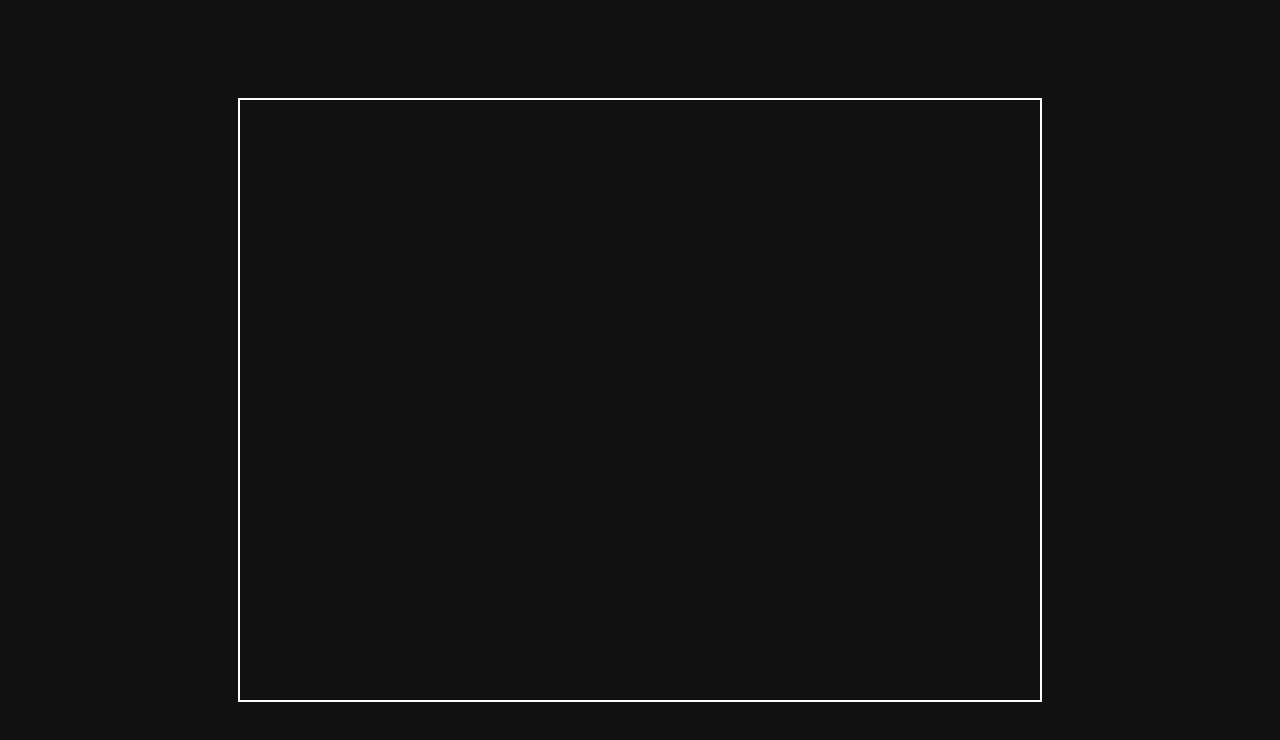
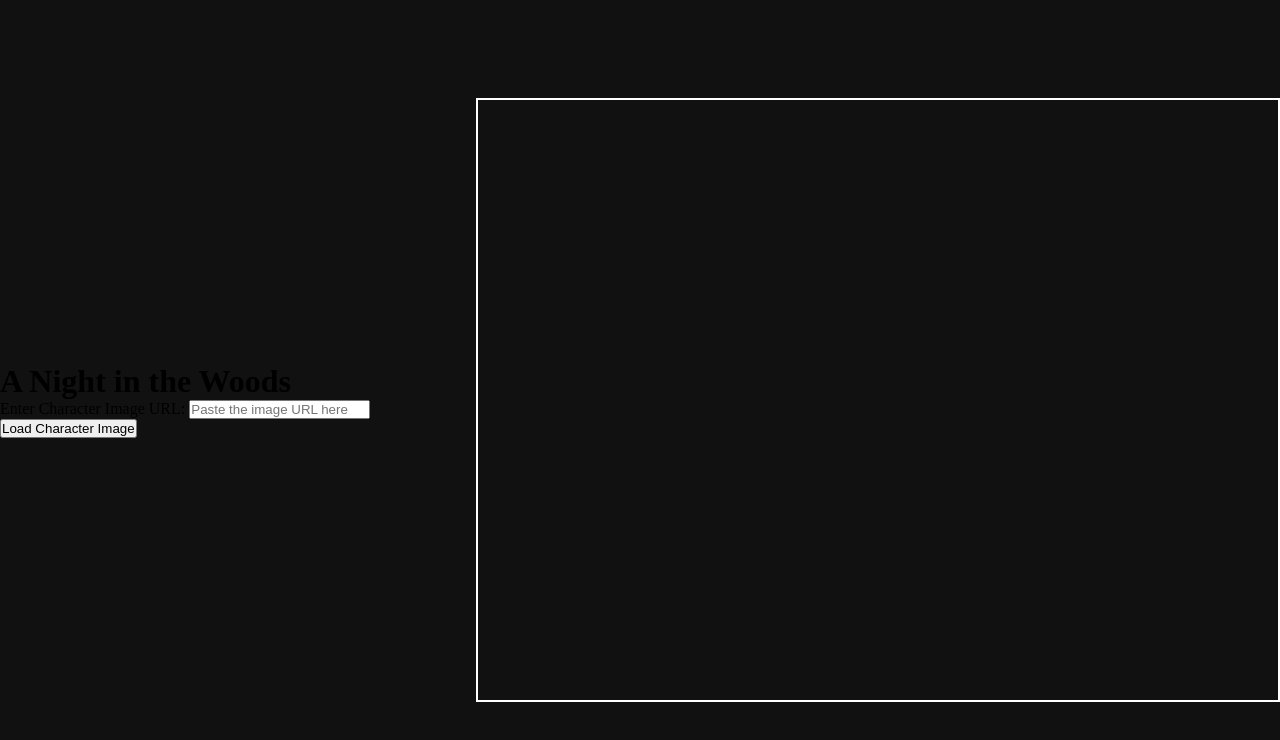
Before and after one commit to TimmyOfCode/A-Night-In-The-Woods, a plain HTML site: page index.html in a window 1280 px wide. Drawn offline with Linux system fonts and the light colour scheme.

Commit message:
Update index.html

```diff
--- a/index.html
+++ b/index.html
@@ -7,6 +7,13 @@
   <link rel="stylesheet" href="style.css">
 </head>
 <body>
+  <div class="container">
+    <h1>A Night in the Woods</h1>
+    <label for="charImageURL">Enter Character Image URL:</label>
+    <input type="text" id="charImageURL" placeholder="Paste the image URL here">
+    <button id="loadImageBtn">Load Character Image</button>
+  </div>
+
   <canvas id="gameCanvas"></canvas>
   <script src="game.js"></script>
 </body>
```
